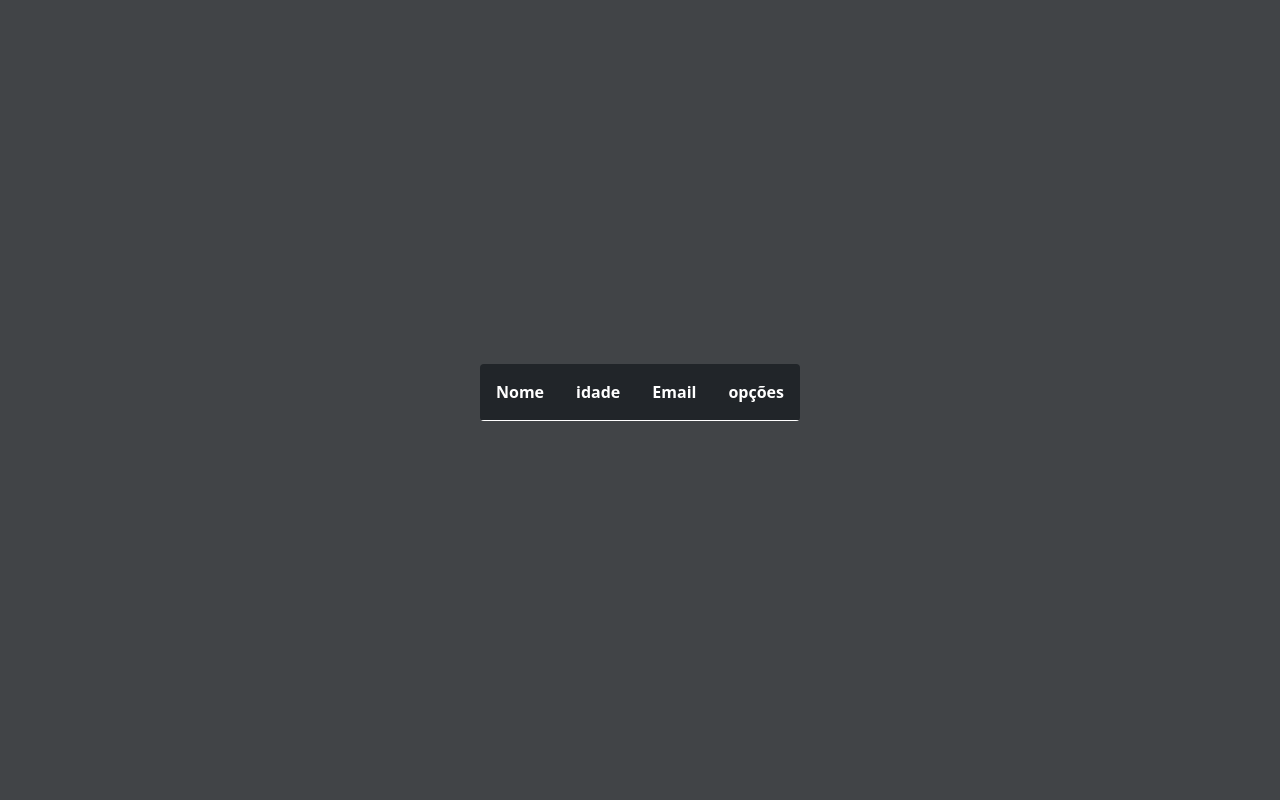
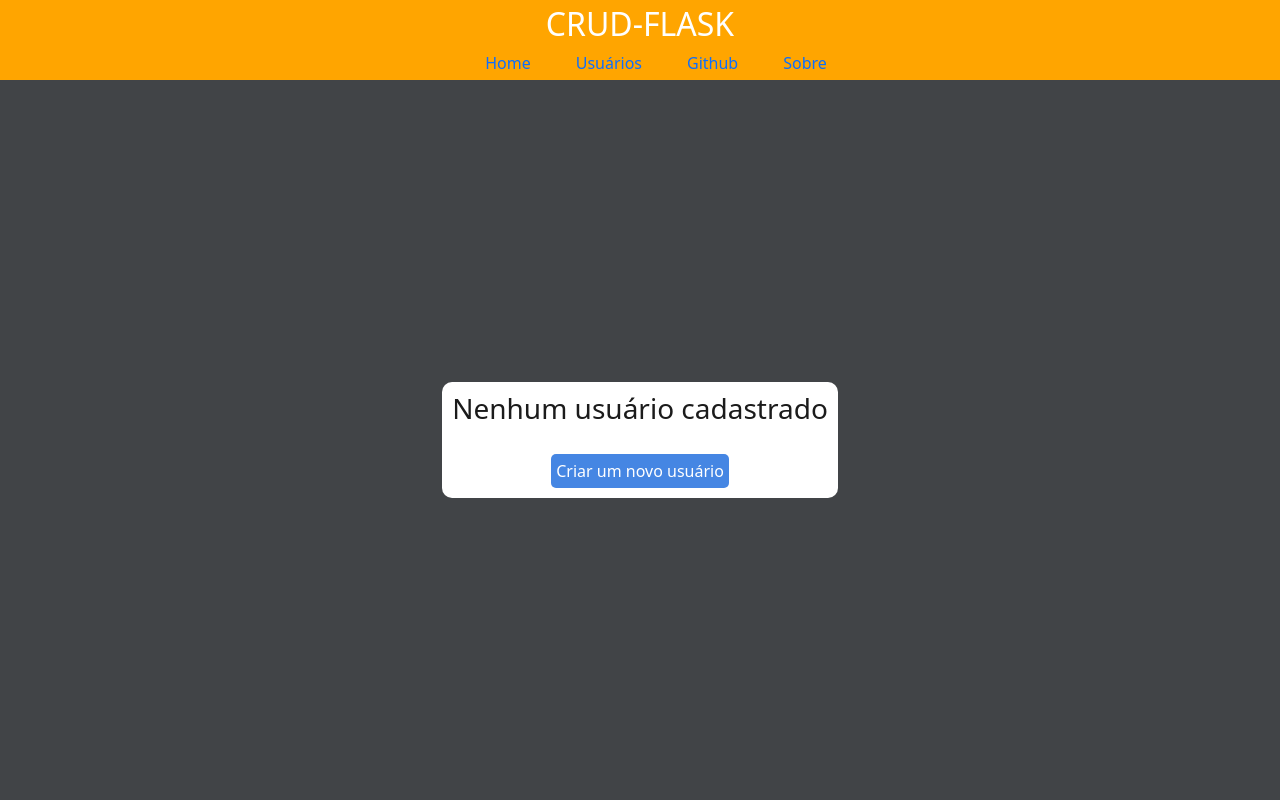
Before and after one commit to ImBard/CRUD-with-FLASK-n-SQLAlchemy, a Flask app: page /list in a window 1280 px wide. Run offline with Flask 2, Linux system fonts and the light colour scheme; lists and menus that the app fills with data are empty.

Commit message:
:sparkles: feat: CRUD finalizado

```diff
--- a/app.py
+++ b/app.py
@@ -1,47 +1,16 @@
 from flask import Flask, render_template, request, redirect
 from flask_sqlalchemy import SQLAlchemy
-from models.user import Users
+from routes import crud
+from db import db
 
-db = SQLAlchemy()
+
 app = Flask(__name__)
 
 app.config["SQLALCHEMY_DATABASE_URI"] = "mysql://root:@localhost/crud"
 app.config['SQLALCHEMY_TRACK_MODIFICATIONS'] = False
 db.init_app(app)
 
+app.register_blueprint(crud)
 
-@app.route("/")
-def home():
-  return render_template("index.html")
-
-
-@app.route("/insert", methods=['POST'])
-def insert():
-  nome = request.form.get('name')
-  age = request.form.get('age')
-  email = request.form.get('email')
-
-  usuario = Users(
-    nome=nome,
-    age=age,
-    email=email
-  )
-  db.session.add(usuario)
-  db.session.commit()
-  return redirect("/list")
-
-@app.route("/list")
-def list():
-  users = Users.query.all()
-  return render_template("users.html", users=users, len = len(users))
-
-@app.route("/delete/<string:email>", methods=['POST'])
-def delete(email):
-  stmt = (
-    delete(Users.email == email)
-)
-  return  redirect('/')
-
-
-if __name__ == '__main__':
-    app.run()
+if __name__ == "__main__":
+  app.run()
--- /dev/null
+++ b/db.py
@@ -0,0 +1,3 @@
+from flask_sqlalchemy import SQLAlchemy
+
+db = SQLAlchemy()
--- a/models/user.py
+++ b/models/user.py
@@ -1,6 +1,5 @@
 from flask_sqlalchemy import SQLAlchemy
-
-db = SQLAlchemy()
+from db import db
 
 class Users(db.Model):
   id = db.Column(db.Integer, primary_key=True)
--- /dev/null
+++ b/routes.py
@@ -0,0 +1,56 @@
+from flask import Blueprint, render_template, request, redirect, flash, url_for
+from flask_sqlalchemy import SQLAlchemy
+from models.user import Users
+from db import db
+
+crud = Blueprint("routes", __name__)
+
+
+@crud.route("/")
+def home():
+    return render_template("index.html")
+
+
+@crud.route("/create", methods=['POST'])
+def create():
+    nome = request.form.get('name')
+    age = request.form.get('age')
+    email = request.form.get('email')
+
+    usuario = Users(
+        nome=nome,
+        age=age,
+        email=email
+    )
+    db.session.add(usuario)
+    db.session.commit()
+    db.session.close()
+
+    return redirect(url_for("routes.list"))
+
+
+@crud.route("/list")
+def list():
+    users = Users.query.all()
+    return render_template("users.html", users=users, len=len(users))
+
+
+@crud.route("/delete/<email>", methods=['GET', 'POST'])
+def delete(email):
+    data = Users.query.filter(Users.email == email).first()
+    db.session.delete(data)
+    db.session.commit()
+    return redirect(url_for("routes.list"))
+
+
+@crud.route("/update/<email>", methods=["POST", "GET"])
+def update(email):
+    user = Users.query.filter(Users.email == email).first()
+
+    user.nome = request.form.get('name')
+    user.age = request.form.get('age')
+    user.email = request.form.get('email')
+
+    db.session.commit()
+
+    return redirect(url_for("routes.list"))
--- /dev/null
+++ b/static/showModal.js
@@ -0,0 +1,23 @@
+function openModal(name, age, email) {
+  const exampleModal = document.getElementById('exampleModal')
+  const inputName = document.getElementById('name')
+  const inputAge = document.getElementById('age')
+  const inputEmail = document.getElementById('email')
+  const form = document.getElementById("formUpdate")
+    // Button that triggered the modal
+    const button = document.getElementById("buttonModal")
+    // Extract info from data-bs-* attributes
+    const recipient = button.getAttribute('data-bs-whatever')
+    // If necessary, you could initiate an AJAX request here
+    // and then do the updating in a callback.
+    //
+    // Update the modal's content.
+    const modalTitle = exampleModal.querySelector('.modal-title')
+    const modalBodyInput = exampleModal.querySelector('.modal-body input')
+
+    modalTitle.textContent = `Atualizar dados de ${recipient}`
+    inputAge.value = age
+    inputEmail.value = email
+    inputName.value = name
+    form.action = `/update/${email}`
+}
--- /dev/null
+++ b/static/styleList.css
@@ -0,0 +1,95 @@
+* {
+  margin: 0;
+  padding: 0;
+  box-sizing: border-box;
+}
+
+body {
+  display: flex;
+  flex-direction: column;
+  align-items: center;
+  height: 100vh;
+  width: 100vw;
+  background-color: #414447;
+}
+
+.box {
+  display: flex;
+  margin: auto;
+}
+
+header {
+  background-color: orange;
+  width: 100vw;
+}
+
+header nav {
+  display: flex;
+  flex-direction: column;
+  align-items: center;
+  /* justify-content: center; */
+  padding: 5px 5px 5px 5px;
+}
+
+.title {
+  font-size: xx-large;
+  color: white;
+}
+
+.headerBts{
+  display: flex;
+  align-items: center;
+  margin: auto;
+  gap: 5px;
+  list-style-type: none;
+  color: white;
+}
+
+.headerBts a:visited {
+  color: inherit;
+}
+
+.headerBts a {
+  padding-inline: 20px;
+  padding-block: 5px;
+  text-decoration: none;
+  border-radius: 5px;
+}
+
+.headerBts a:hover {
+  background-color: rgb(172, 120, 24);
+  transition: 0.5s;
+}
+
+.noUsers {
+  background-color: white;
+  padding: 10px;
+  border-radius: 10px;
+  display: flex;
+  flex-direction: column;
+  row-gap: 20px;
+  color: white;
+}
+
+.h3 {
+  color: rgb(27, 27, 27);
+}
+
+.noUsers a {
+  text-decoration: none;
+  background-color: #4586e3;
+  width: fit-content;
+  padding: 5px;
+  border-radius: 5px;
+  color: white;
+  align-self: center;
+}
+
+.noUsers a:visited {
+  color: inherit;
+}
+
+.noUsers a:hover {
+  background-color: #3061a7;
+  transition: 0.3s;
+}
--- a/templates/users.html
+++ b/templates/users.html
@@ -7,25 +7,41 @@
   <meta name="viewport" content="width=device-width, initial-scale=1.0">
   <link href="https://cdn.jsdelivr.net/npm/bootstrap@5.0.2/dist/css/bootstrap.min.css" rel="stylesheet"
     integrity="sha384-EVSTQN3/azprG1Anm3QDgpJLIm9Nao0Yz1ztcQTwFspd3yD65VohhpuuCOmLASjC" crossorigin="anonymous">
+  <script src="{{url_for('static', filename='showModal.js')}}"></script>
+  <link rel="stylesheet" href="../static/styleList.css">
   <title>Document</title>
-  <style>
-    body {
-      display: flex;
-      flex-direction: column;
-      align-items: center;
-      justify-content: center;
-      height: 100vh;
-      background-color: #414447;
-    }
-
-    .box {
-      display: flex;
-    }
-  </style>
 </head>
 
 <body>
+  <header>
+    <nav>
+      <h1 class="title">CRUD-FLASK</h1>
+      <ul class="headerBts">
+        <li>
+          <a href="/">Home</a>
+        </li>
+        <li>
+          <a href="/list">Usuários</a>
+        </li>
+        <li>
+          <a href="https://github.com/imbard">Github</a>
+        </li>
+        <li>
+          <a href="https://www.linkedin.com/in/talison-brendon/">Sobre</a>
+        </li>
+      </ul>
+    </nav>
+  </header>
+
   <div class="box">
+
+    {% if len == 0 %}
+    <div class="noUsers">
+      <h3 class="h3">Nenhum usuário cadastrado</h3>
+      <a href="/">Criar um novo usuário</a>
+    </div>
+
+    {% else %}
     <table class="table table-dark table-hover rounded rounded-4 overflow-hidden">
       <thead>
         <th class="p-3">Nome</th>
@@ -40,20 +56,50 @@
           <td class="p-3">{{user.age}}</td>
           <td class="p-3">{{user.email}}</td>
           <td class="gap-3">
-            <form action="" method="get">
-              <button type="submit" class="btn btn-success">Editar</button>
-            </form>
-
-            <form action="/delete/{{user.email}}" method="post">
-              <button type="submit" class="btn btn-danger">Apagar</button>
-            </form>
+            <button type="button" onclick="openModal('{{user.nome}}', '{{user.age}}', '{{user.email}}')"
+              class="btn btn-primary" data-bs-toggle="modal" data-bs-target="#exampleModal"
+              data-bs-whatever="{{user.nome}}" id="buttonModal">Editar</button>
+            <a href="/delete/{{user.email}}" class="btn btn-danger">Apagar</a>
           </td>
         </tr>
         {% endfor %}
       </tbody>
     </table>
+    {% endif %}
+  </div>
+
+  <div class="modal fade" id="exampleModal" tabindex="-1" aria-labelledby="exampleModalLabel" aria-hidden="true">
+    <div class="modal-dialog">
+      <div class="modal-content">
+        <div class="modal-header">
+          <h5 class="modal-title" id="exampleModalLabel"></h5>
+          <button type="button" class="btn-close" data-bs-dismiss="modal" aria-label="Close"></button>
+        </div>
+        <div class="modal-body">
+          <form id="formUpdate" action="/update" method="post">
+            <div class="mb-3">
+              <label for="recipient-name" class="col-form-label">Nome</label>
+              <input required type="text" class="form-control" name="name" id="name">
+            </div>
+            <div class="mb-3">
+              <label for="recipient-name" class="col-form-label">Idade</label>
+              <input type="text" class="form-control" name="age" id="age">
+            </div>
+            <div class="mb-3">
+              <label for="recipient-name" class="col-form-label">Email</label>
+              <input required type="email" class="form-control" name="email" id="email">
+            </div>
+          </form>
+        </div>
+        <div class="modal-footer">
+          <button type="button" class="btn btn-secondary" data-bs-dismiss="modal">Close</button>
+          <button type="submit" form="formUpdate" class="btn btn-primary">Atualizar</button>
+        </div>
+      </div>
+    </div>
   </div>
 </body>
+
 <script src="https://cdn.jsdelivr.net/npm/bootstrap@5.0.2/dist/js/bootstrap.bundle.min.js"
   integrity="sha384-MrcW6ZMFYlzcLA8Nl+NtUVF0sA7MsXsP1UyJoMp4YLEuNSfAP+JcXn/tWtIaxVXM" crossorigin="anonymous"></script>
 
```
Also changed, not shown: static/styleHome.css (added, +84 -0 lines), templates/index.html (+31 -19 lines).
